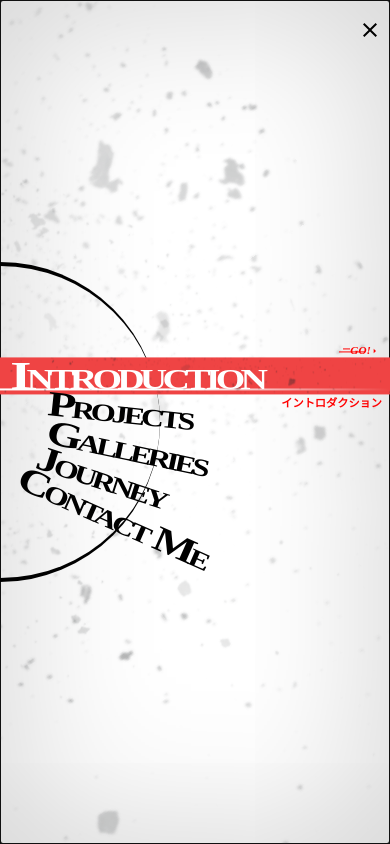
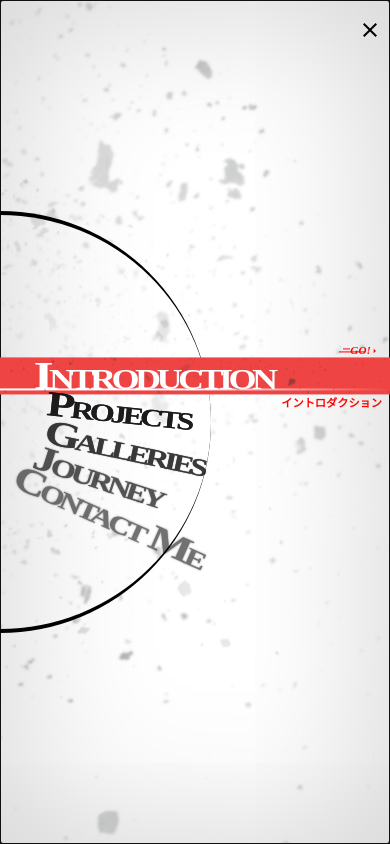
Before and after one commit to lluuvvii/my-personal-web-nextjs, a Next.js app: page /menutest in a window 390 px wide. Built offline with nearby package versions, Linux system fonts and the light colour scheme.

Commit message:
update responsive

```diff
--- a/src/app/components/selectMenu/Menus.tsx
+++ b/src/app/components/selectMenu/Menus.tsx
@@ -92,17 +92,17 @@ export default function SelectMenu() {
           component={motion.div}
           initial={{
             scale: 0,
-            borderRight: '5rem solid black',
-            borderLeft: '5rem solid black',
-            borderTop: '5rem solid black',
-            borderBottom: '5rem solid black',
+            borderRight: '20dvh solid black',
+            borderLeft: '20dvh solid black',
+            borderTop: '20dvh solid black',
+            borderBottom: '20dvh solid black',
           }}
           animate={{
             scale: 1,
-            borderRight: '0rem solid black',
-            borderLeft: '0.25rem solid black',
-            borderTop: '0.25rem solid black',
-            borderBottom: '0.25rem solid black',
+            borderRight: '0dvh solid black',
+            borderLeft: '0.5dvh solid black',
+            borderTop: '0.5dvh solid black',
+            borderBottom: '0.5dvh solid black',
           }}
           transition={{
             type: 'spring',
@@ -120,8 +120,8 @@ export default function SelectMenu() {
             position: 'fixed',
             top: '50%',
             translate: '-50% -50%',
-            width: { xs: '20rem', sm: '30rem', md: '40rem', lg: '50rem', xl: '60rem' },
-            height: { xs: '20rem', sm: '30rem', md: '40rem', lg: '50rem', xl: '60rem' },
+            width: { xs: '50dvh', sm: '60dvh', md: '70dvh', lg: '80dvh', xl: '90dvh' },
+            height: { xs: '50dvh', sm: '60dvh', md: '70dvh', lg: '80dvh', xl: '90dvh' },
             color: 'transparent',
             borderRadius: '50%',
           }}
@@ -187,7 +187,7 @@ export default function SelectMenu() {
                 sx={{
                   cursor: 'pointer',
                   position: 'relative',
-                  transformOrigin: `0% 50%`,
+                  transformOrigin: `0% 0%`,
                   marginTop: index === 0 ? null : { xs: '-0.7rem', sm: '-1.1rem', md: '-1.5rem', lg: '-2rem', xl: '-2.8rem' },
                 }}>
                 {selectedIndex === index && completeAnimation1 ?
@@ -331,21 +331,24 @@ export default function SelectMenu() {
                   variant='h4'
                   sx={{
                     left: leftTextPosition,
-                    marginBottom: { xs: '0.95rem', sm: '1.25rem', md: '1.55rem', lg: '1.85rem', xl: '2.15rem' },
+                    opacity: 1 - differenceVal / 9,
+                    textShadow: selectedIndex === index && completeAnimation1 ? null : `0 0 ${differenceVal * 0.02}rem black`,
+                    mixBlendMode: selectedIndex === index && completeAnimation1 ? null : 'difference',
+                    marginBottom: { xs: '0.95rem', sm: '1.5rem', md: '1.75rem', lg: '2.5rem', xl: '3rem' },
                     lineHeight: 0.7,
                     position: 'relative',
                     fontSize: { xs: '1.7rem', sm: '2.4rem', md: '3.1rem', lg: '3.7rem', xl: '4.4rem' },
-                    transform: selectedIndex === index && completeAnimation1 ? 'scale(2, 1.5)' : 'scale(1.7, 1.3)',
+                    transform: selectedIndex === index && completeAnimation1 ? 'scale(1.9, 1.5)' : `scale(1.7, 1.3)`,
                     fontVariant: 'small-caps',
                     fontWeight: 'bold',
                     textAlign: 'start',
-                    marginLeft: '35%',
+                    marginLeft: selectedIndex === index && completeAnimation1 ? { xs: '37%', sm: '34%', md: '35%', lg: '34%' } : { xs: '35%', sm: '32%', md: '32%', lg: '30%', xl: '30%' },
                     letterSpacing: { xs: '-0.15rem', sm: '-0.2rem', md: '-0.25rem', lg: '-0.3rem', xl: '-0.35rem' },
                     color: selectedIndex === index && completeAnimation1 ? 'white' : 'black',
-                    transition: 'color 0.1s ease-in-out, left 0.1s ease-in-out, transform 0.15s ease-in-out, margin-left 0.1s ease-in-out',
+                    transition: 'color 0.15s ease-in-out, left 0.1s ease-in-out, transform 0.15s ease-in-out, margin-left 0.1s ease-in-out',
                     transitionDelay: '0.05s, 0s, 0s, 0s',
                     '&:hover': {
-                      marginLeft: selectedIndex === index && completeAnimation1 ? '35%' : '34%',
+                      marginLeft: selectedIndex === index && completeAnimation1 ? null : { xs: '34%', sm: '31%', md: '30%', lg: '29%' },
                     },
                   }}
                 >
```
